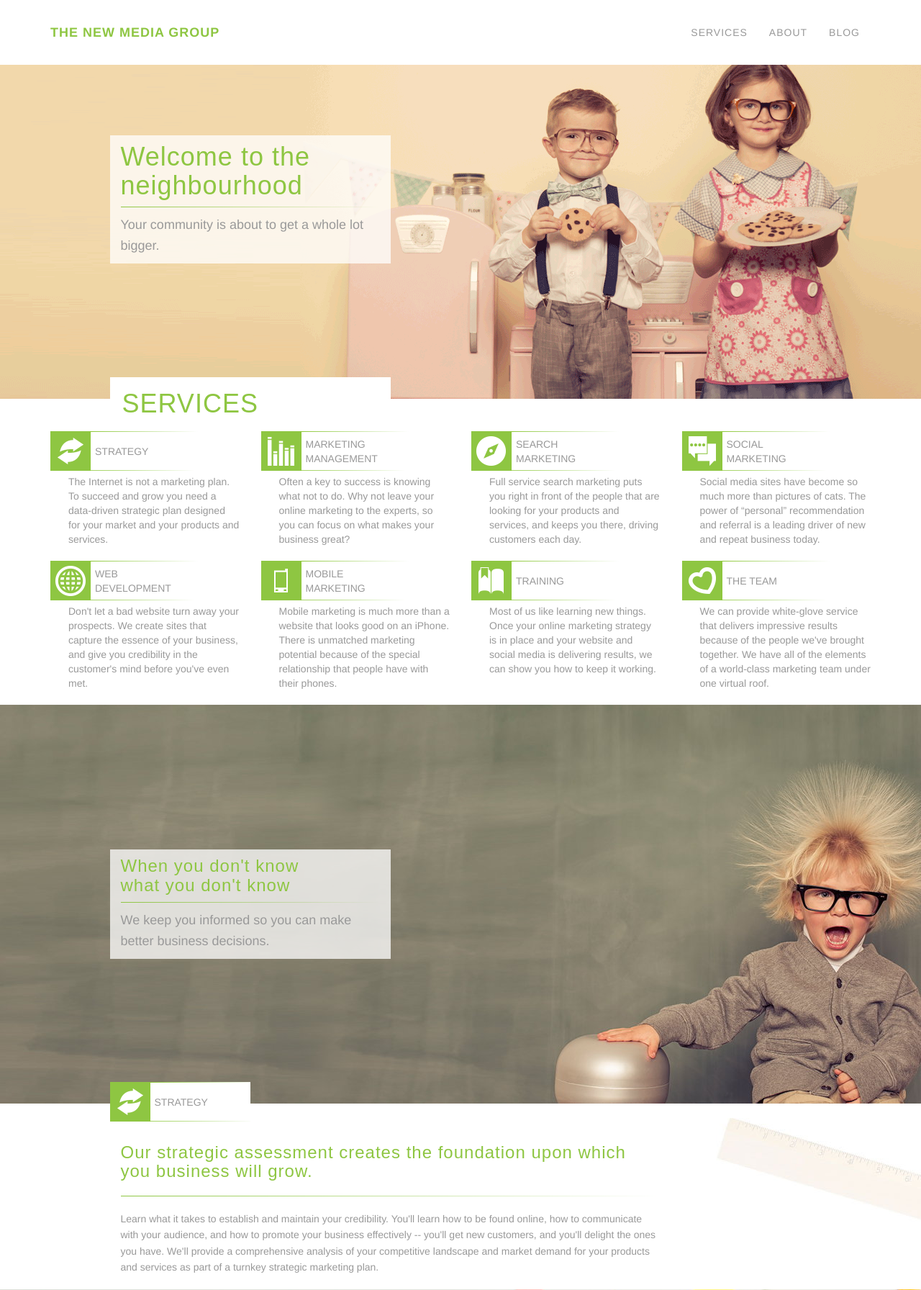
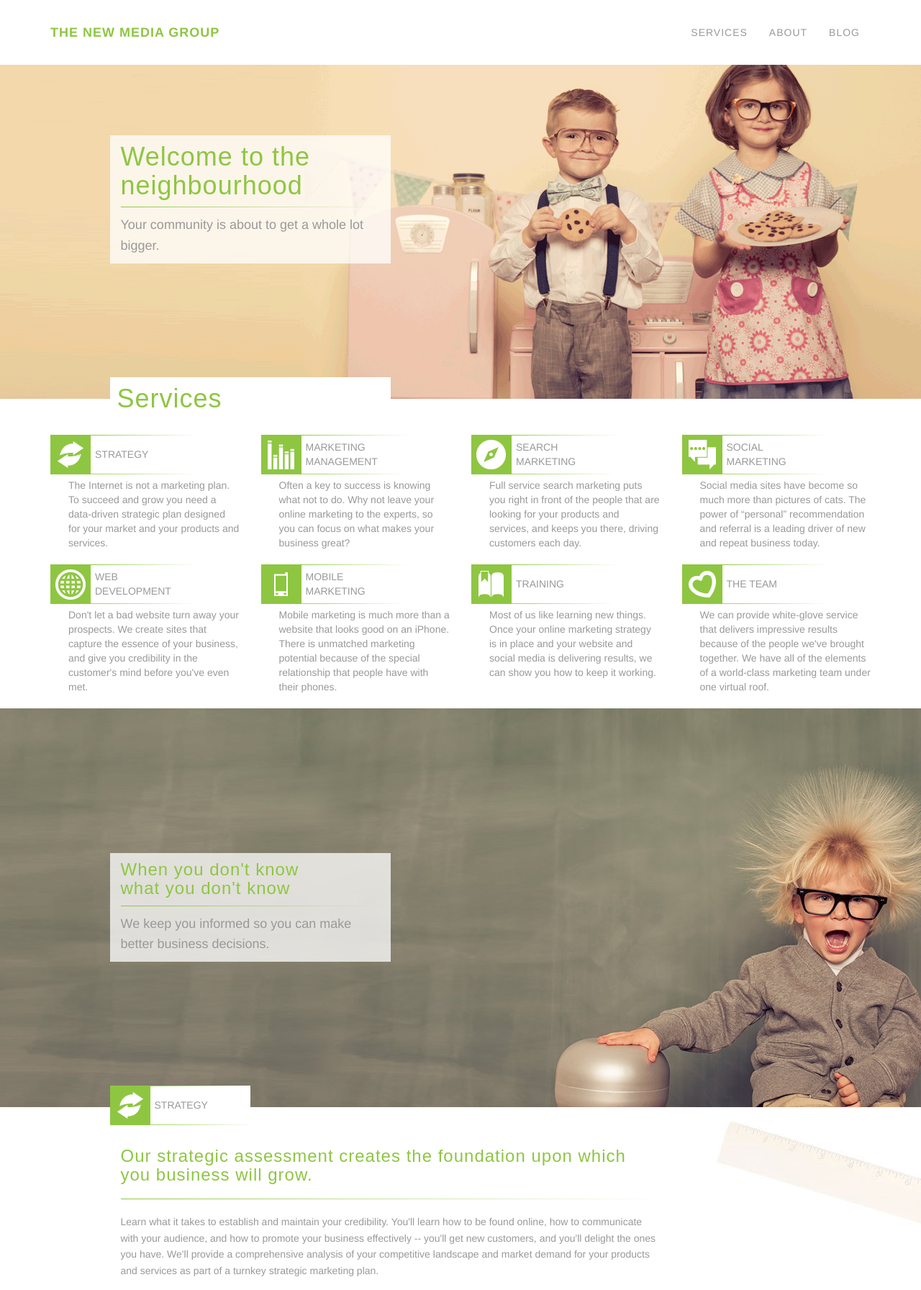
Before and after one commit to StarkCompany/thenewmediagroup.ca, a PHP site: page / in a window 1280 px wide; the page is wider, and only the part inside the window is pictured. Shown: the top 1792 px of that part at 72% size. Run offline with PHP 8.4, Linux system fonts and the light colour scheme.

Commit message:
Tweaks to the services heading

```diff
--- a/css/tnmg.css
+++ b/css/tnmg.css
@@ -199,7 +199,7 @@
   }
 }
 
-.copy-bubble h1, .copy-bubble h3, .copy-bubble p, .title-bubble h1 {
+.copy-bubble h1, .copy-bubble h3, .copy-bubble p {
     margin: 10px 0;
 }
 
@@ -207,6 +207,10 @@
   background-color: rgba(255, 255, 255, 1.0);
   margin-bottom: 20px;
   padding: 0;
+}
+
+.title-bubble h1 {
+  margin: 10px;
 }
 
 .service-item {
--- a/index.html
+++ b/index.html
@@ -91,7 +91,7 @@
     <section class="container" id="services" data-scroll-offset="-75">
         <div class="row">
             <div class="col-xs-6 col-sm-4 col-xs-offset-1 title-bubble">
-                <div class="title-wrapper"><h1>Services</h1></div>
+                <h1>Services</h1>
             </div>
         </div>
         <div class="row">
```
